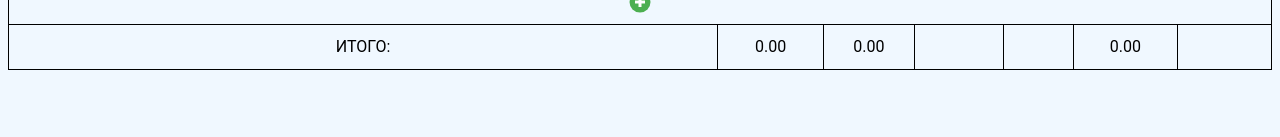
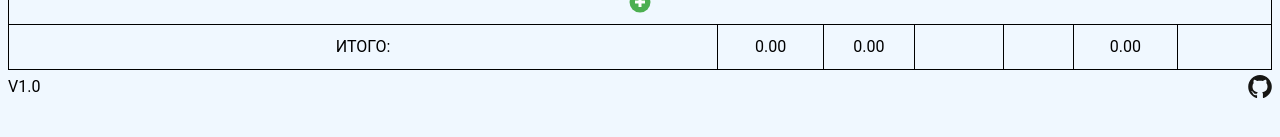
Before and after one commit to Maltsau/DeliveryCalculator, a React (Vite) app: page / in a window 1280 px wide. Shown: the part 359-496 px from the top of the page. Built offline with nearby package versions, Linux system fonts and the light colour scheme.

Commit message:
feat: version info add

```diff
--- a/src/App.tsx
+++ b/src/App.tsx
@@ -3,6 +3,7 @@ import styled from 'styled-components';
 import plusIcon from '/plus.svg';
 import minusIcon from '/minus.svg';
 import clearIcon from '/delete.png';
+import gitIcon from '/github.svg';
 
 import { useStore } from './store';
 
@@ -65,7 +66,24 @@ const InlineButton = styled.div<{ $background: string; $isInline?: boolean }>`
   cursor: pointer;
 `;
 
+const Footer = styled.footer`
+  display: flex;
+  justify-content: space-between;
+  padding: 5px 0px;
+`;
+
+const FooterLink = styled.div<{ $background: string }>`
+  background-image: url(${(props) => props.$background});
+  background-repeat: no-repeat;
+  background-position: center;
+  background-size: contain;
+  width: 24px;
+  height: 24px;
+  cursor: pointer;
+`;
+
 function App() {
+  const version = useStore((state) => state.version);
   const delivery = useStore((state) => state.delivery);
   const lines = useStore((state) => state.lines);
   const setDelivery = useStore((state) => state.setDelivery);
@@ -261,6 +279,12 @@ function App() {
           </tbody>
         </TableStyled>
       </main>
+      <Footer>
+        <span>{version}</span>
+        <a href="https://github.com/Maltsau" target="_blank">
+          <FooterLink $background={gitIcon} />
+        </a>
+      </Footer>
     </>
   );
 }
--- a/src/store.ts
+++ b/src/store.ts
@@ -10,6 +10,7 @@ interface ILine {
 type DataFieldType = 'description' | 'price' | 'quantity';
 
 type IStore = {
+  version: string;
   delivery: number;
   lines: ILine[];
   setDelivery: (delivery: number) => void;
@@ -24,6 +25,7 @@ type IStore = {
 };
 
 export const useStore = create<IStore>((set) => ({
+  version: 'V1.0',
   delivery: 0,
   lines: [
     { position: 1, description: '', quantity: 0, price: 0 },
```
Also changed, not shown: public/github.svg (added).
